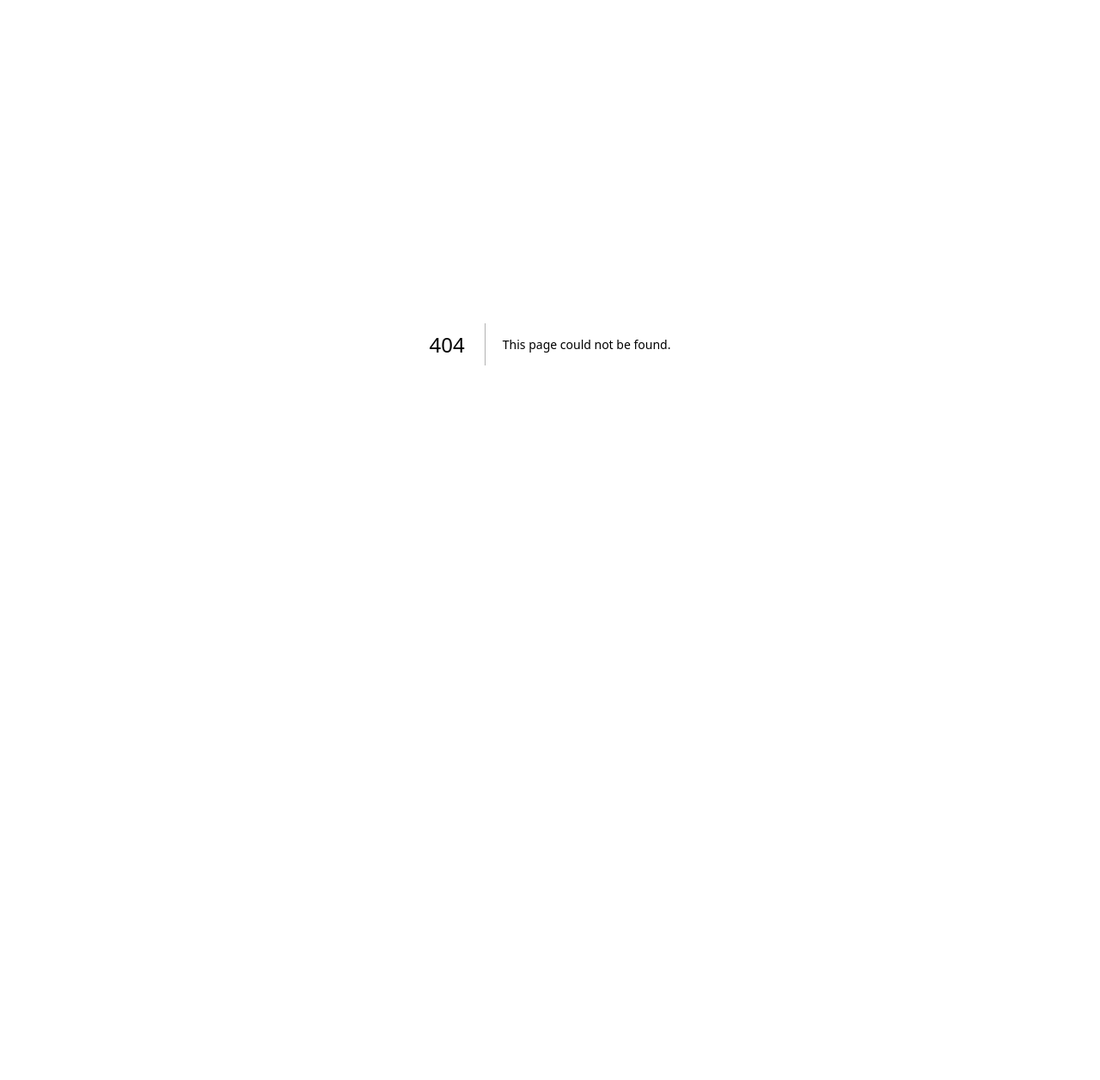
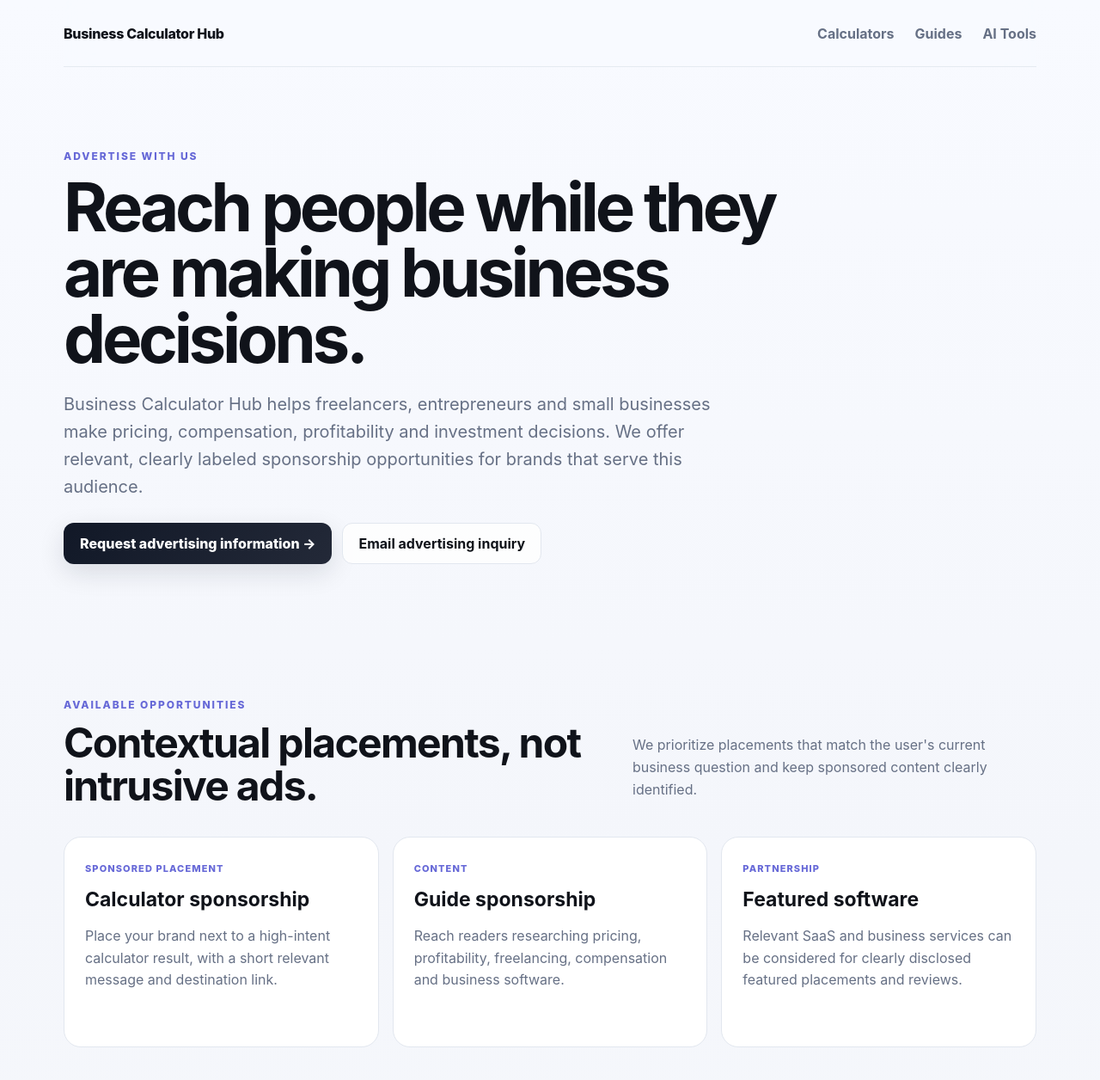
Before and after one commit to luizferdazzi-commits/business-calculator-hub, a Next.js app: page /advertise in a window 1280 px wide. Before the commit this address had no page. Shown: the top 1256 px of the page at 86% size. Before the commit the page ends 800 px from the top, so only its background shows below. Built offline with nearby package versions, Linux system fonts and the light colour scheme.

Commit message:
Add advertiser inquiry page

```diff
--- /dev/null
+++ b/app/advertise/page.tsx
@@ -0,0 +1,49 @@
+import Link from 'next/link';
+
+export const metadata = {
+  title: 'Advertise With Us',
+  description: 'Reach freelancers, entrepreneurs and small-business decision makers through Business Calculator Hub.',
+};
+
+export default function AdvertisePage(){
+  return <main className="shell">
+    <header className="header"><Link className="brand" href="/">Business Calculator Hub</Link><nav className="nav"><Link href="/">Calculators</Link><Link href="/guides">Guides</Link><Link href="/ai-tools">AI Tools</Link></nav></header>
+    <section className="hero heroCompact advertiseHero">
+      <p className="eyebrow">ADVERTISE WITH US</p>
+      <h1>Reach people while they are making business decisions.</h1>
+      <p className="lead">Business Calculator Hub helps freelancers, entrepreneurs and small businesses make pricing, compensation, profitability and investment decisions. We offer relevant, clearly labeled sponsorship opportunities for brands that serve this audience.</p>
+      <div className="heroActions"><a className="primary" href="#proposal">Request advertising information →</a><a className="secondary" href="mailto:businesscalculatorhub@gmail.com?subject=Advertising%20inquiry%20-%20Business%20Calculator%20Hub">Email advertising inquiry</a></div>
+    </section>
+
+    <section className="sectionBlock advertiseSection">
+      <div className="sectionHeading"><div><p className="eyebrow">AVAILABLE OPPORTUNITIES</p><h2>Contextual placements, not intrusive ads.</h2></div><p>We prioritize placements that match the user's current business question and keep sponsored content clearly identified.</p></div>
+      <div className="guideGrid">
+        <article className="guideCard"><span className="tag">SPONSORED PLACEMENT</span><h2>Calculator sponsorship</h2><p>Place your brand next to a high-intent calculator result, with a short relevant message and destination link.</p></article>
+        <article className="guideCard"><span className="tag">CONTENT</span><h2>Guide sponsorship</h2><p>Reach readers researching pricing, profitability, freelancing, compensation and business software.</p></article>
+        <article className="guideCard"><span className="tag">PARTNERSHIP</span><h2>Featured software</h2><p>Relevant SaaS and business services can be considered for clearly disclosed featured placements and reviews.</p></article>
+      </div>
+    </section>
+
+    <section className="splitFeature advertiserFit"><div className="featureCopy"><p className="eyebrow">WHO FITS BEST</p><h2>Built for useful B2B partnerships.</h2><p>Strong fits include SaaS, CRM, invoicing, accounting, payments, fintech, productivity, payroll, freelancer tools and other services that help people run a business.</p></div><div className="featureList"><div className="advertiserPoint"><span>01</span><strong>Relevant audience</strong><em>Freelancers & small businesses</em></div><div className="advertiserPoint"><span>02</span><strong>Decision context</strong><em>Pricing, margin, ROI & planning</em></div><div className="advertiserPoint"><span>03</span><strong>Flexible deals</strong><em>Monthly sponsorships & custom partnerships</em></div></div></section>
+
+    <section id="proposal" className="proposalPanel">
+      <div><p className="eyebrow">REQUEST A MEDIA KIT / SEND A PROPOSAL</p><h2>Tell us what you want to promote.</h2><p>We are currently accepting direct advertising and sponsorship proposals. Early partners can request custom launch packages while the platform grows.</p></div>
+      <form className="proposalForm" action="https://formsubmit.co/businesscalculatorhub@gmail.com" method="POST">
+        <input type="hidden" name="_subject" value="New advertising proposal - Business Calculator Hub"/>
+        <input type="hidden" name="_captcha" value="false"/>
+        <input type="hidden" name="_template" value="table"/>
+        <label>Company / brand<input required name="company" placeholder="Company name"/></label>
+        <label>Contact name<input required name="name" placeholder="Your name"/></label>
+        <label>Business email<input required type="email" name="email" placeholder="name@company.com"/></label>
+        <label>Company website<input type="url" name="website" placeholder="https://"/></label>
+        <label>Monthly advertising budget<select required name="budget" defaultValue=""><option value="" disabled>Select a range</option><option>Under $250</option><option>$250–$500</option><option>$500–$1,000</option><option>$1,000–$2,500</option><option>$2,500+</option><option>Let's discuss</option></select></label>
+        <label>Target markets<input name="markets" placeholder="e.g. United States, Latin America, Global"/></label>
+        <label className="wide">What would you like to promote?<textarea required name="message" rows={5} placeholder="Tell us about your product, campaign goals and preferred placement."/></label>
+        <button className="primary proposalButton" type="submit">Send advertising proposal →</button>
+        <p className="formNote">Advertising is subject to editorial review. Sponsored placements are clearly disclosed and must be relevant to our audience.</p>
+      </form>
+    </section>
+
+    <footer className="footer"><span>© 2026 Business Calculator Hub</span><div><Link href="/advertise">Advertise with us</Link><Link href="/affiliate-disclosure">Affiliate Disclosure</Link><Link href="/privacy">Privacy</Link><Link href="/terms">Terms</Link></div></footer>
+  </main>;
+}
```
